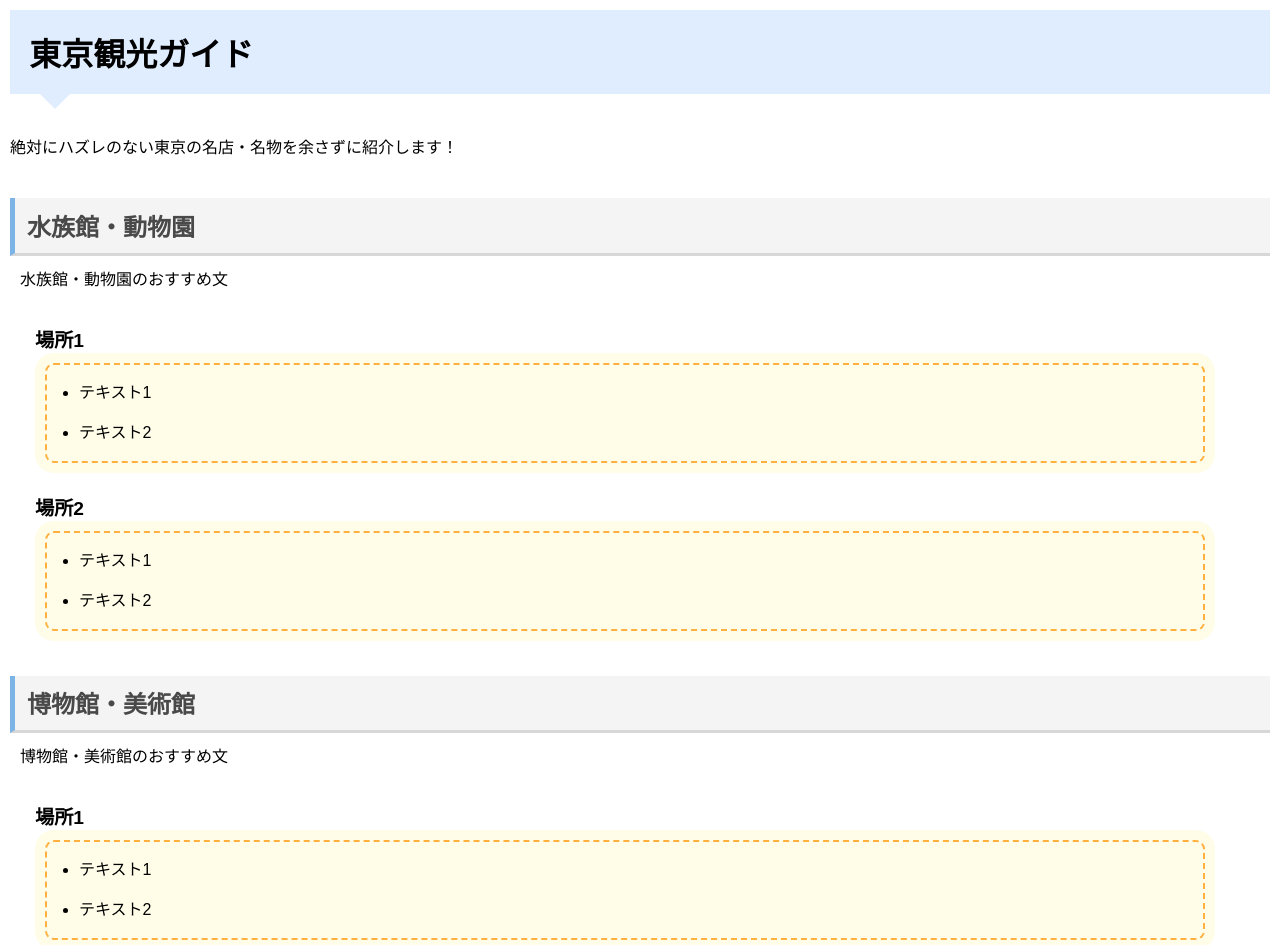
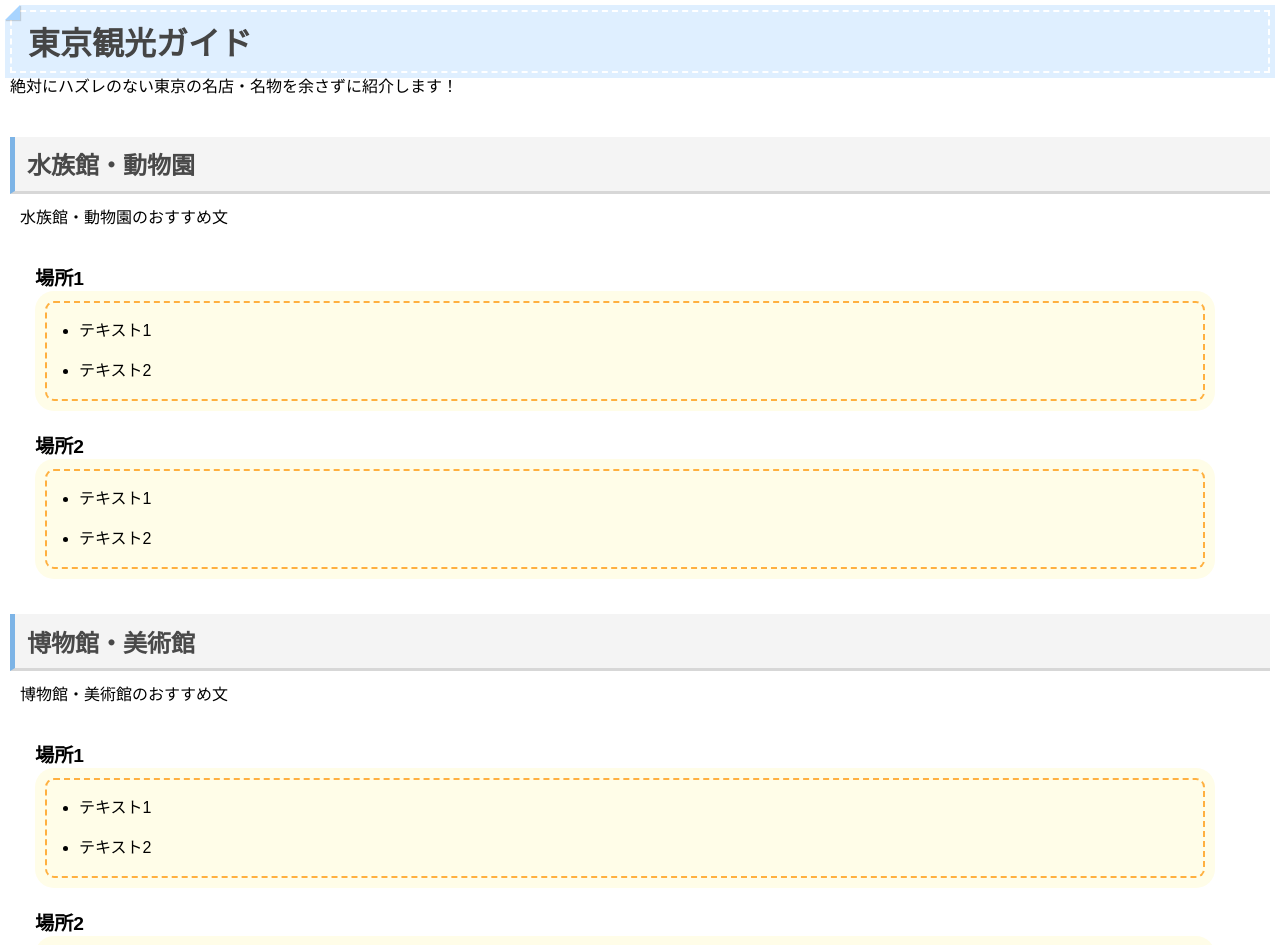
Before and after one commit to Matsukura-takumi/TokyoSightSeeingHTML_TestGit64, a plain HTML site: page index.html in a window 1280 px wide. Shown: the top 945 px of the page. Drawn offline with Linux system fonts and the light colour scheme.

Commit message:
見出しを変更しました。

```diff
--- a/css/main.css
+++ b/css/main.css
@@ -8,21 +8,23 @@ body {
 }
 
 h1 {
-    position: relative;
-    padding: 0.6em;
-    background: #e0edff;
-    margin-bottom: 40px;
+  position: relative;
+  background: #dfefff;
+  box-shadow: 0px 0px 0px 5px #dfefff;
+  border: dashed 2px white;
+  padding: 0.2em 0.5em;
+  color: #454545;
 }
 
 h1:after {
-    position: absolute;
-    content: '';
-    top: 100%;
-    left: 30px;
-    border: 15px solid transparent;
-    border-top: 15px solid #e0edff;
-    width: 0;
-    height: 0;
+  position: absolute;
+  content: '';
+  left: -7px;
+  top: -7px;
+  border-width: 0 0 15px 15px;
+  border-style: solid;
+  border-color: #fff #fff #a8d4ff;
+  box-shadow: 1px 1px 1px rgba(0, 0, 0, 0.15);
 }
 
 h2 {
```
